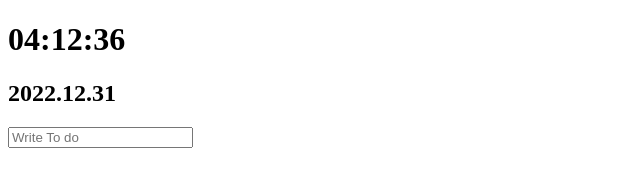
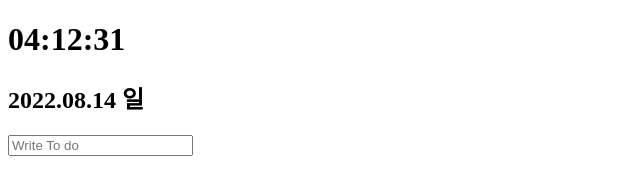
Before and after one commit to TaekyungAn/NC_JS-Challenge, a plain HTML site: page 22.08.12/index.html in a window 1280 px wide. Shown: the whole page, without its empty margins (0-640 px from the left). Drawn offline with Linux system fonts and the light colour scheme.

Commit message:
Adding date

```diff
--- a/22.08.12/index.html
+++ b/22.08.12/index.html
@@ -8,7 +8,7 @@
   </head>
   <body>
     <h1 id="clock">00:00:00</h1>
-    <h2 id="day">2022.12.31</h2>
+    <h2 id="today">2022.12.31</h2>
     <form action="">
       <input type="text" placeholder="Write To do" required />
     </form>
--- a/22.08.12/src/time.js
+++ b/22.08.12/src/time.js
@@ -1,12 +1,26 @@
 const clock = document.querySelector("#clock");
-const day = document.querySelector("#day");
+const today = document.querySelector("#today");
+const date = new Date();
 
+// 실시간 시계 나타내기
 function realTimeClock() {
-  const date = new Date();
   const hr = String(date.getHours()).padStart(2, "0");
   const min = String(date.getMinutes()).padStart(2, "0");
   const sec = String(date.getSeconds()).padStart(2, "0");
   clock.innerHTML = `${hr}:${min}:${sec}`;
+  console.log(`clock wokring`);
 }
+
+// 년.월.일 요일 가져오기
+function todayDate() {
+  const week = ["일", "월", "화", "수", "목", "금", "토"];
+  const yr = String(date.getFullYear());
+  const mon = String(date.getMonth() + 1).padStart(2, "0");
+  const dt = String(date.getDate()).padStart(2, "0");
+  const dayofWeek = week[date.getDay()];
+  today.innerHTML = `${yr}.${mon}.${dt} ${dayofWeek}`;
+}
+
+todayDate();
 realTimeClock();
 setInterval(realTimeClock, 1000);
```
